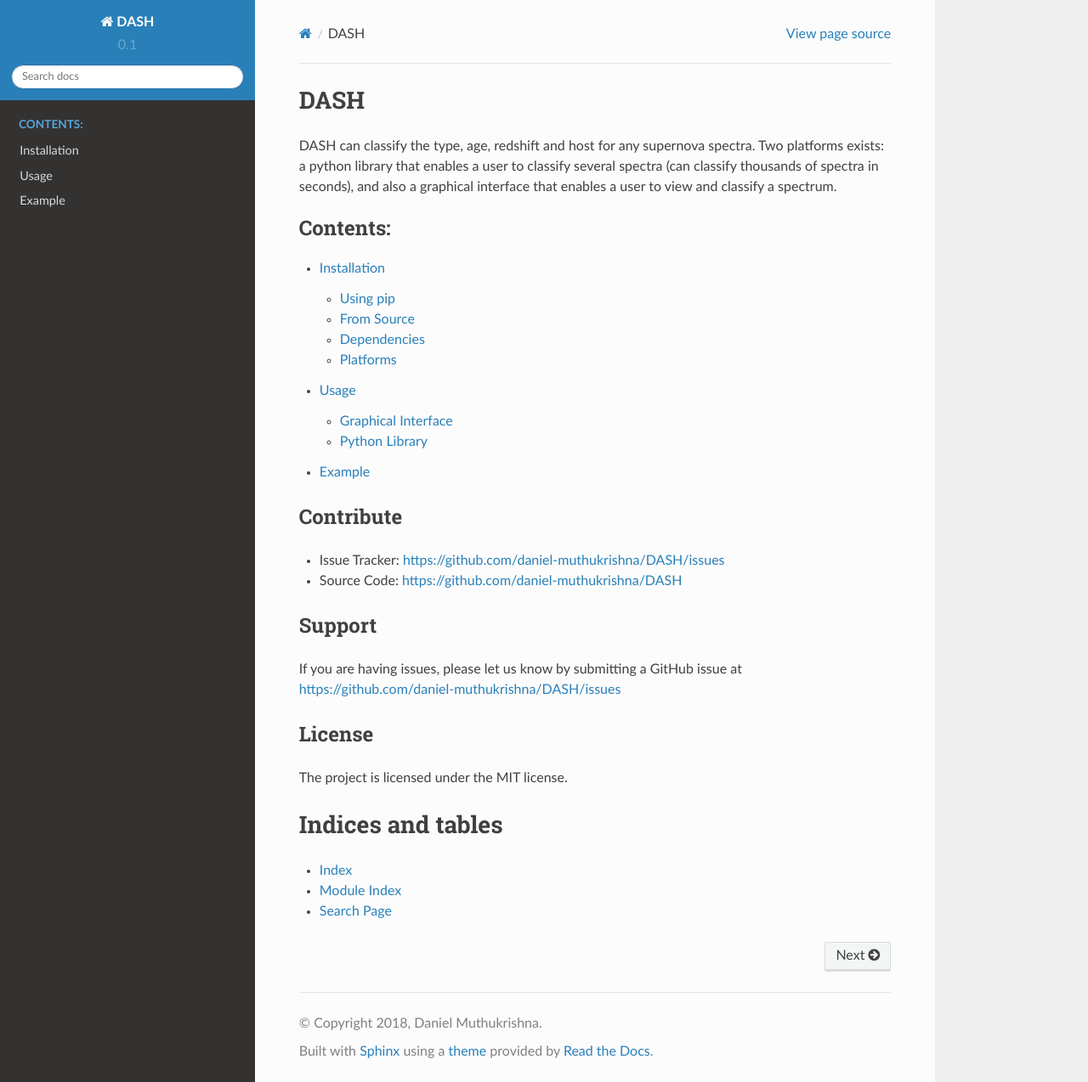
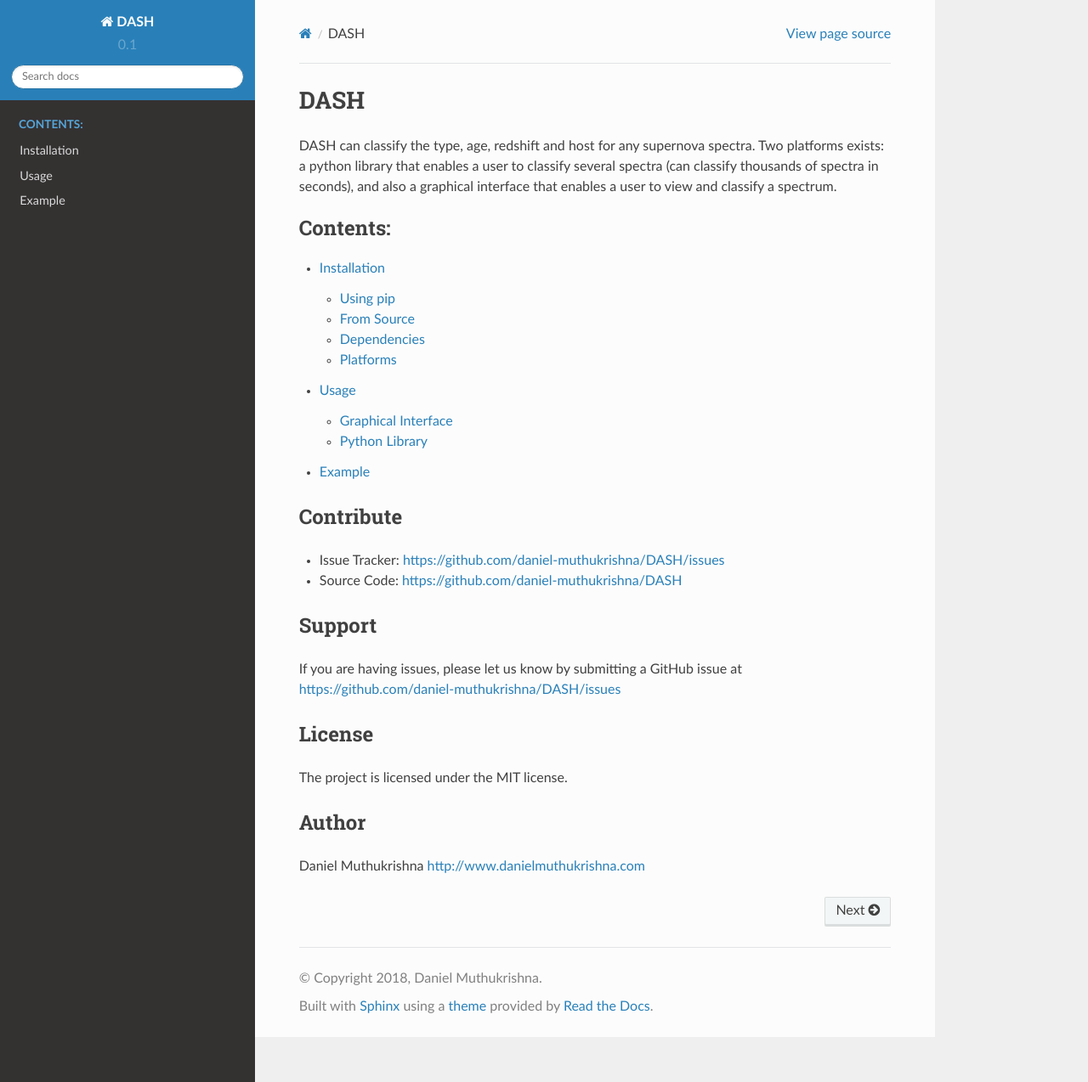
Before and after one commit to daniel-muthukrishna/astrodash, a Sphinx documentation site: the page built from docs/index.rst, in a window 1280 px wide and 1274 px high. Shown: the whole window at 85% size. Built offline with Sphinx 7.4.7 and the Read the Docs theme 2.0.0, drawn with Linux system fonts in a browser that asks for light colours.

Commit message:
Minor updates to Sphinx documentation

```diff
--- a/docs/index.rst
+++ b/docs/index.rst
@@ -37,10 +37,7 @@
 
 The project is licensed under the MIT license.
 
-
-Indices and tables
-==================
-
-* :ref:`genindex`
-* :ref:`modindex`
-* :ref:`search`
+Author
+------
+Daniel Muthukrishna
+http://www.danielmuthukrishna.com
```
